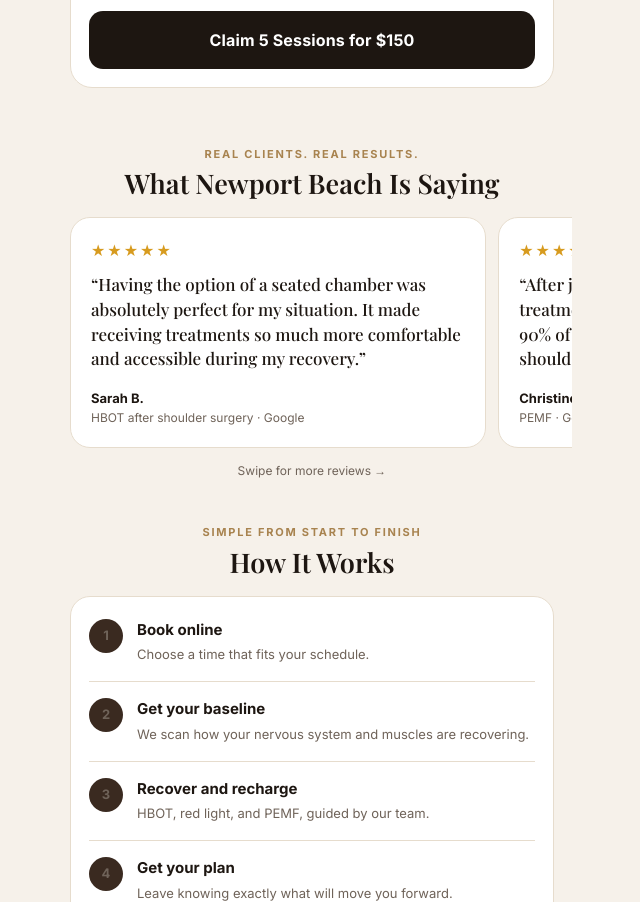
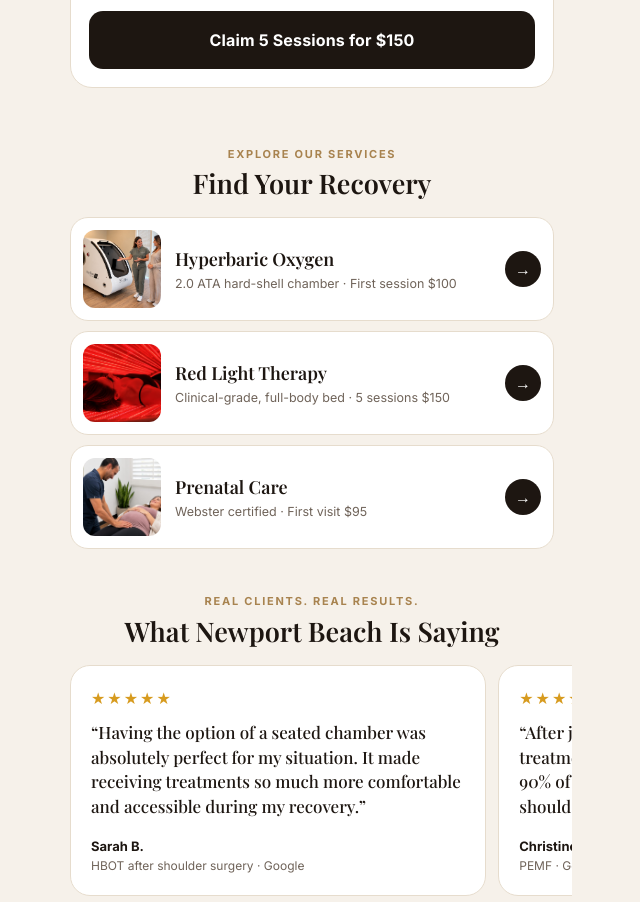
Before and after one commit to lecorenb/lecore-bio, a plain HTML site: page index.html in a window 1280 px wide. Shown: the part 3728-4630 px from the top of the page, without its empty margins (328-968 px from the left). Drawn offline with nearby package versions, Linux system fonts and the light colour scheme.

Commit message:
Add files via upload

```diff
--- a/index.html
+++ b/index.html
@@ -255,6 +255,14 @@ footer{text-align:center;font-size:11px;color:var(--muted);padding:16px 22px 24p
 .mpd td{padding:7px 0;border-top:1px solid var(--line)}
 .mpd td s{color:#a99}
 .mpd td b{font-weight:800}
+
+.xp{display:grid;gap:10px}
+.xcard{display:flex;gap:14px;align-items:center;background:var(--card);border:1px solid var(--line);border-radius:18px;padding:12px}
+.xcard img{width:78px;height:78px;border-radius:12px;object-fit:cover;flex:none}
+.xcard div{flex:1;min-width:0}
+.xcard b{display:block;font-family:"Playfair Display",serif;font-size:18px;font-weight:600}
+.xcard span{display:block;font-size:12.5px;color:var(--muted);line-height:1.4;margin-top:2px}
+.xcard em{flex:none;font-style:normal;width:36px;height:36px;border-radius:50%;background:var(--ink);color:#fff;display:grid;place-items:center;font-size:16px}
 </style>
 </head>
 <body>
@@ -345,6 +353,16 @@ footer{text-align:center;font-size:11px;color:var(--muted);padding:16px 22px 24p
         <div class="bigprice"><s>$500</s><b>$150</b><em>70% off</em></div>
         <a class="btn btn-ink" href="https://www.wellnessliving.com/rs/catalog-payment.html?k_id=4305668&amp;sid_purchase_item=promotion&amp;id_sale=2&amp;k_business=860553">Claim 5 Sessions for $150</a>
       </div>
+    </div>
+  </section>
+
+  <!-- EXPLORE -->
+  <section id="explore">
+    <div class="sh"><p class="ey">Explore our services</p><h2>Find Your Recovery</h2></div>
+    <div class="xp">
+      <a class="xcard" href="hyperbaric-oxygen-therapy-newport-beach"><img src="assets/hero-hbot.jpg" alt="" loading="lazy"><div><b>Hyperbaric Oxygen</b><span>2.0 ATA hard-shell chamber · First session $100</span></div><em>→</em></a>
+      <a class="xcard" href="red-light-therapy-newport-beach"><img src="assets/card-redlight-offer.jpg" alt="" loading="lazy"><div><b>Red Light Therapy</b><span>Clinical-grade, full-body bed · 5 sessions $150</span></div><em>→</em></a>
+      <a class="xcard" href="prenatal-chiropractic-newport-beach"><img src="assets/hero-prenatal.jpg" alt="" loading="lazy"><div><b>Prenatal Care</b><span>Webster certified · First visit $95</span></div><em>→</em></a>
     </div>
   </section>
 
```
